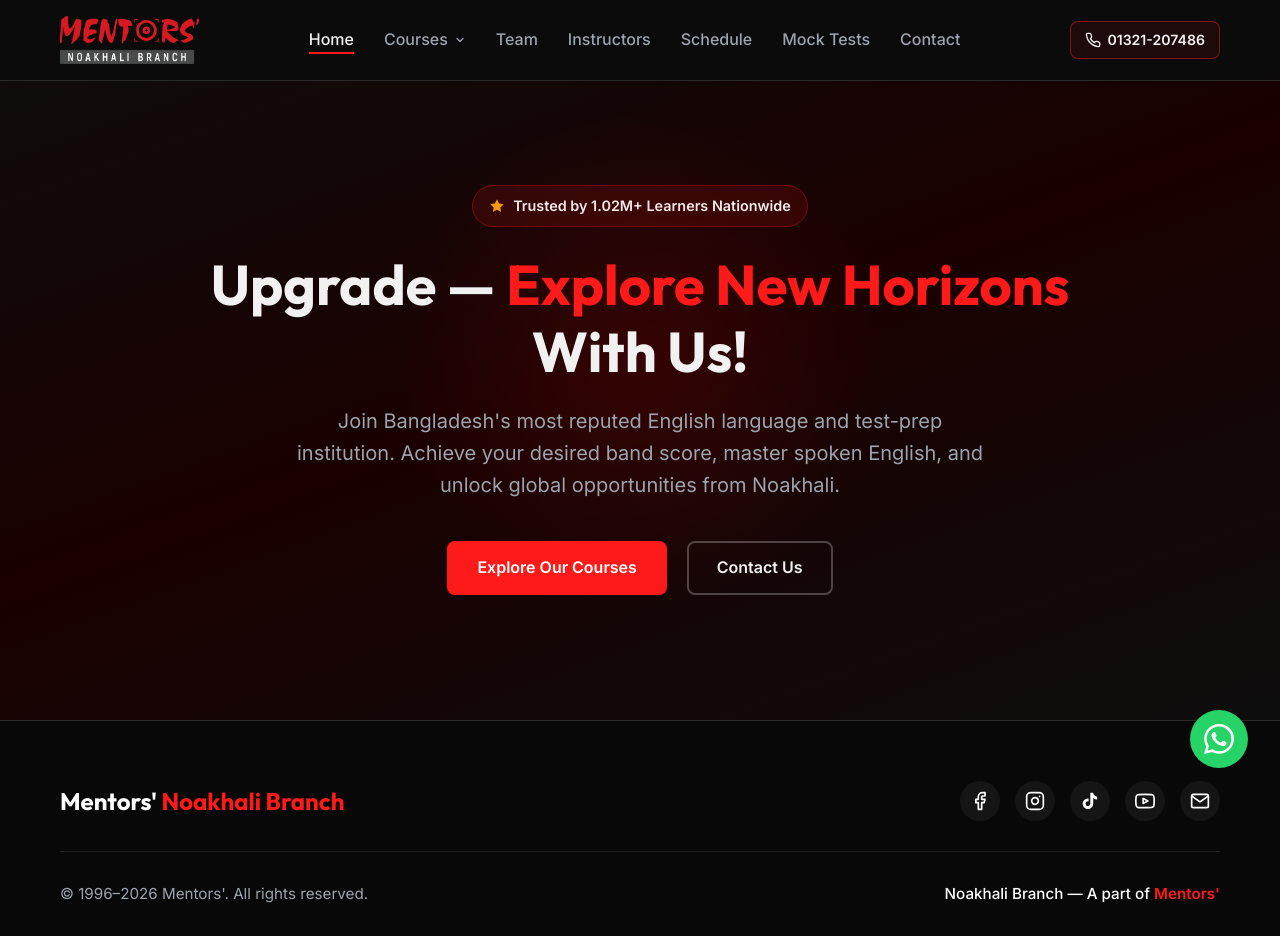
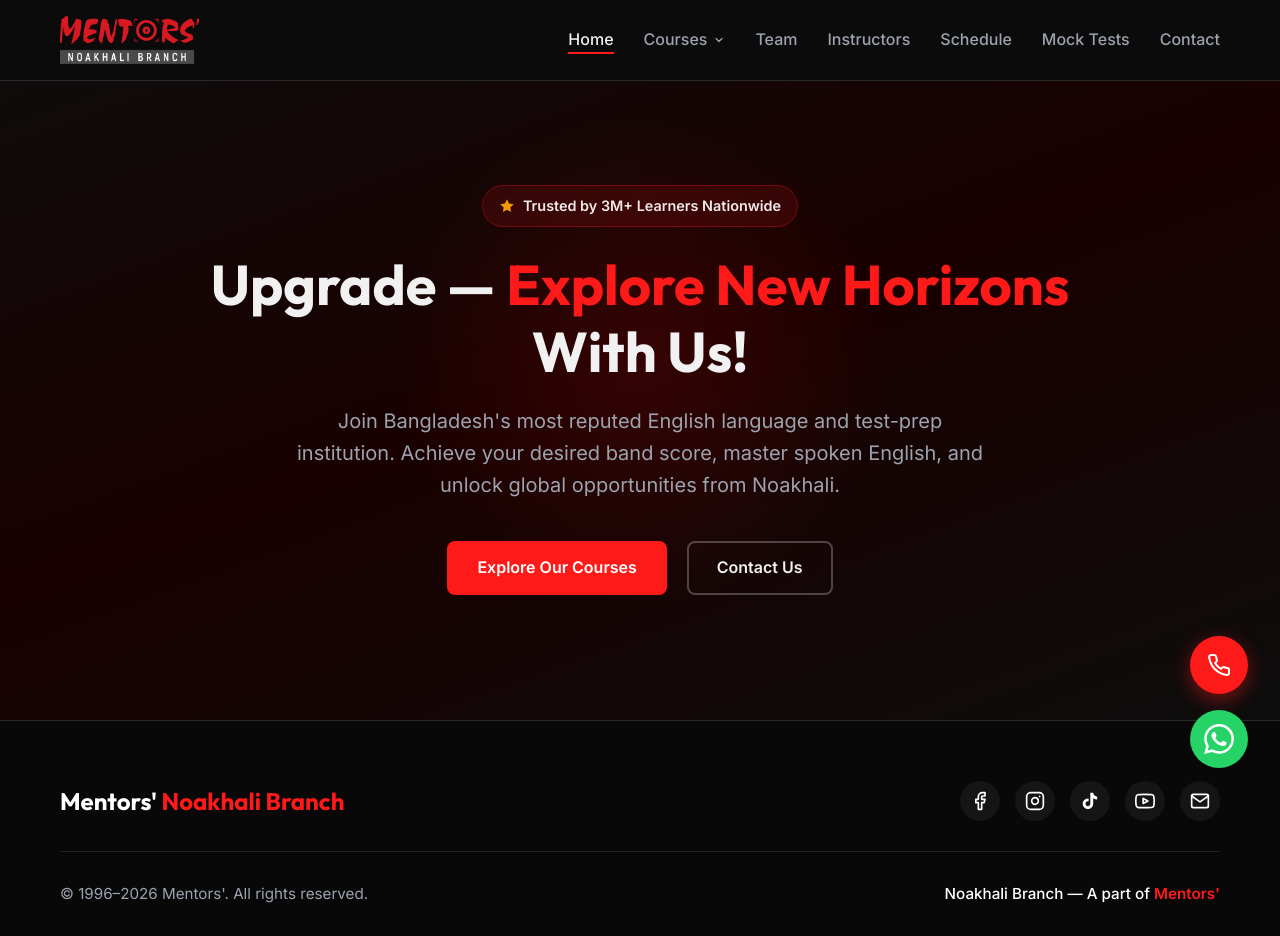
Before and after one commit to msneloy/Mentors, a plain HTML site: page index.html in a window 1280 px wide. Drawn offline with Linux system fonts and the light colour scheme.

Commit message:
feat: move nav phone number to a floating action button

```diff
--- a/css/style.css
+++ b/css/style.css
@@ -1744,55 +1744,79 @@
     }
 }
 
-/* ── Floating WhatsApp Button ───────────────────────────── */
-.whatsapp-float {
+/* ── Floating Action Buttons ────────────────────────────── */
+.floating-action-group {
     position: fixed;
     bottom: 32px;
     right: 32px;
     z-index: 999;
     display: flex;
+    flex-direction: column;
+    gap: 16px;
+    align-items: flex-end;
+}
+
+.action-float {
+    display: flex;
     align-items: center;
     gap: 10px;
     text-decoration: none;
 }
 
-.whatsapp-float .wa-btn {
+.action-float .action-btn {
     width: 58px;
     height: 58px;
     border-radius: 50%;
+    display: flex;
+    justify-content: center;
+    align-items: center;
+    transition: var(--transition);
+}
+
+.action-float.whatsapp-float .action-btn {
     background: #25D366;
-    display: flex;
-    align-items: center;
-    justify-content: center;
     box-shadow: 0 6px 20px rgba(37, 211, 102, 0.45);
-    transition: var(--transition);
     animation: waPulse 2.5s infinite;
 }
 
-.whatsapp-float:hover .wa-btn {
+.action-float.phone-float .action-btn {
+    background: var(--accent);
+    box-shadow: 0 6px 20px rgba(255, 26, 26, 0.45);
+}
+
+.action-float.phone-float .action-btn svg {
+    color: white;
+}
+
+.action-float:hover.whatsapp-float .action-btn {
     background: #1ebe5c;
     transform: scale(1.1);
     box-shadow: 0 10px 30px rgba(37, 211, 102, 0.55);
     animation: none;
 }
 
-.whatsapp-float .wa-tooltip {
+.action-float:hover.phone-float .action-btn {
+    transform: scale(1.1);
+    box-shadow: 0 10px 30px rgba(255, 26, 26, 0.55);
+}
+
+.action-float .action-tooltip {
     background: #111;
     color: #fff;
     font-size: 0.82rem;
     font-weight: 600;
     padding: 6px 12px;
-    border-radius: 8px;
+    border-radius: 6px;
     white-space: nowrap;
     opacity: 0;
-    transform: translateX(8px);
-    transition: var(--transition);
+    transform: translateX(10px);
+    transition: all 0.3s ease;
     pointer-events: none;
     order: -1;
     border: 1px solid var(--border-color);
 }
 
-.whatsapp-float:hover .wa-tooltip {
+.action-float:hover .action-tooltip {
     opacity: 1;
     transform: translateX(0);
 }
@@ -1803,7 +1827,7 @@
     }
 
     70% {
-        box-shadow: 0 0 0 14px rgba(37, 211, 102, 0);
+        box-shadow: 0 0 0 15px rgba(37, 211, 102, 0);
     }
 
     100% {
@@ -1812,12 +1836,12 @@
 }
 
 @media (max-width: 480px) {
-    .whatsapp-float {
+    .floating-action-group {
         bottom: 20px;
         right: 20px;
     }
 
-    .whatsapp-float .wa-tooltip {
+    .action-float .action-tooltip {
         display: none;
     }
 }
--- a/index.html
+++ b/index.html
@@ -33,17 +33,7 @@
                 <li><a href="mock-tests.html">Mock Tests</a></li>
                 <li><a href="contact.html">Contact</a></li>
             </ul>
-            <div class="nav-contact-info">
-                <a href="tel:+8801321207486" class="nav-phone-link">
-                    <svg width="16" height="16" viewBox="0 0 24 24" fill="none" stroke="currentColor" stroke-width="2"
-                        stroke-linecap="round" stroke-linejoin="round">
-                        <path
-                            d="M22 16.92v3a2 2 0 0 1-2.18 2 19.79 19.79 0 0 1-8.63-3.07 19.5 19.5 0 0 1-6-6 19.79 19.79 0 0 1-3.07-8.67A2 2 0 0 1 4.11 2h3a2 2 0 0 1 2 1.72 12.84 12.84 0 0 0 .7 2.81 2 2 0 0 1-.45 2.11L8.09 9.91a16 16 0 0 0 6 6l1.27-1.27a2 2 0 0 1 2.11-.45 12.84 12.84 0 0 0 2.81.7A2 2 0 0 1 22 16.92z">
-                        </path>
-                    </svg>
-                    01321-207486
-                </a>
-            </div>
+
             <button class="hamburger" aria-label="Toggle Navigation">
                 <svg viewBox="0 0 24 24" fill="none" stroke="currentColor" stroke-width="2" stroke-linecap="round"
                     stroke-linejoin="round">
@@ -64,7 +54,7 @@
                         points="12 2 15.09 8.26 22 9.27 17 14.14 18.18 21.02 12 17.77 5.82 21.02 7 14.14 2 9.27 8.91 8.26 12 2">
                     </polygon>
                 </svg>
-                Trusted by 1.02M+ Learners Nationwide
+                Trusted by 3M+ Learners Nationwide
             </div>
             <h1>Upgrade &mdash; <em>Explore New Horizons</em> With Us!</h1>
             <p>Join Bangladesh's most reputed English language and test-prep institution. Achieve your desired band
@@ -107,27 +97,43 @@
                             </path>
                             <polygon points="9.75 15.02 15.5 12 9.75 8.98 9.75 15.02"></polygon>
                         </svg></a>
-                        <a href="mailto:mentors.noakhali.branch@gmail.com" aria-label="Email"><svg width="20" height="20" viewBox="0 0 24 24" fill="none" stroke="currentColor" stroke-width="2" stroke-linecap="round" stroke-linejoin="round"><path d="M4 4h16c1.1 0 2 .9 2 2v12c0 1.1-.9 2-2 2H4c-1.1 0-2-.9-2-2V6c0-1.1.9-2 2-2z"></path><polyline points="22,6 12,13 2,6"></polyline></svg></a>
+                    <a href="mailto:mentors.noakhali.branch@gmail.com" aria-label="Email"><svg width="20" height="20"
+                            viewBox="0 0 24 24" fill="none" stroke="currentColor" stroke-width="2"
+                            stroke-linecap="round" stroke-linejoin="round">
+                            <path d="M4 4h16c1.1 0 2 .9 2 2v12c0 1.1-.9 2-2 2H4c-1.1 0-2-.9-2-2V6c0-1.1.9-2 2-2z">
+                            </path>
+                            <polyline points="22,6 12,13 2,6"></polyline>
+                        </svg></a>
                 </div>
             </div>
             <div class="footer-bottom">
                 <p>&copy; 1996&ndash;2026 Mentors'. All rights reserved.</p>
-                <div class="branch-note">Noakhali Branch &mdash; A part of <a href="https://www.mentors.com.bd" target="_blank" rel="noopener" style="color:var(--accent); text-decoration:none; font-weight:600;">Mentors'</a></div>
+                <div class="branch-note">Noakhali Branch &mdash; A part of <a href="https://www.mentors.com.bd"
+                        target="_blank" rel="noopener"
+                        style="color:var(--accent); text-decoration:none; font-weight:600;">Mentors'</a></div>
             </div>
         </div>
     </footer>
 
-    <!-- Floating WhatsApp Button -->
-    <a href="https://wa.me/8801321207486" class="whatsapp-float" target="_blank" rel="noopener"
-        aria-label="Chat on WhatsApp">
-        <span class="wa-tooltip">Chat with us</span>
-        <div class="wa-btn">
-            <svg width="30" height="30" viewBox="0 0 24 24" fill="white">
-                <path
-                    d="M17.472 14.382c-.297-.149-1.758-.867-2.03-.967-.273-.099-.471-.148-.67.15-.197.297-.767.966-.94 1.164-.173.199-.347.223-.644.075-.297-.15-1.255-.463-2.39-1.475-.883-.788-1.48-1.761-1.653-2.059-.173-.297-.018-.458.13-.606.134-.133.298-.347.446-.52.149-.174.198-.298.298-.497.099-.198.05-.371-.025-.52-.075-.149-.669-1.612-.916-2.207-.242-.579-.487-.5-.669-.51-.173-.008-.371-.01-.57-.01-.198 0-.52.074-.792.372-.272.297-1.04 1.016-1.04 2.479 0 1.462 1.065 2.875 1.213 3.074.149.198 2.096 3.2 5.077 4.487.709.306 1.262.489 1.694.625.712.227 1.36.195 1.871.118.571-.085 1.758-.719 2.006-1.413.248-.694.248-1.289.173-1.413-.074-.124-.272-.198-.57-.347m-5.421 7.403h-.004a9.87 9.87 0 0 1-5.031-1.378l-.361-.214-3.741.982.998-3.648-.235-.374a9.86 9.86 0 0 1-1.51-5.26c.001-5.45 4.436-9.884 9.888-9.884 2.64 0 5.122 1.03 6.988 2.898a9.825 9.825 0 0 1 2.893 6.994c-.003 5.45-4.437 9.884-9.885 9.884m8.413-18.297A11.815 11.815 0 0 0 12.05 0C5.495 0 .16 5.335.157 11.892c0 2.096.547 4.142 1.588 5.945L.057 24l6.305-1.654a11.882 11.882 0 0 0 5.683 1.448h.005c6.554 0 11.89-5.335 11.893-11.893a11.821 11.821 0 0 0-3.48-8.413Z" />
+        <!-- Floating Action Buttons -->
+    <div class="floating-action-group">
+        <a href="tel:+8801321207486" class="action-float phone-float" aria-label="Call Reception">
+            <span class="action-tooltip">Call Reception</span>
+            <div class="action-btn">
+                <svg width="24" height="24" viewBox="0 0 24 24" fill="none" stroke="currentColor" stroke-width="2" stroke-linecap="round" stroke-linejoin="round">
+                    <path d="M22 16.92v3a2 2 0 0 1-2.18 2 19.79 19.79 0 0 1-8.63-3.07 19.5 19.5 0 0 1-6-6 19.79 19.79 0 0 1-3.07-8.67A2 2 0 0 1 4.11 2h3a2 2 0 0 1 2 1.72 12.84 12.84 0 0 0 .7 2.81 2 2 0 0 1-.45 2.11L8.09 9.91a16 16 0 0 0 6 6l1.27-1.27a2 2 0 0 1 2.11-.45 12.84 12.84 0 0 0 2.81.7A2 2 0 0 1 22 16.92z"></path>
                 </svg>
             </div>
         </a>
+        <a href="https://wa.me/8801321207486" class="action-float whatsapp-float" target="_blank" rel="noopener" aria-label="Chat on WhatsApp">
+            <span class="action-tooltip">Chat with us</span>
+            <div class="action-btn">
+                <svg width="30" height="30" viewBox="0 0 24 24" fill="white">
+                    <path d="M17.472 14.382c-.297-.149-1.758-.867-2.03-.967-.273-.099-.471-.148-.67.15-.197.297-.767.966-.94 1.164-.173.199-.347.223-.644.075-.297-.15-1.255-.463-2.39-1.475-.883-.788-1.48-1.761-1.653-2.059-.173-.297-.018-.458.13-.606.134-.133.298-.347.446-.52.149-.174.198-.298.298-.497.099-.198.05-.371-.025-.52-.075-.149-.669-1.612-.916-2.207-.242-.579-.487-.5-.669-.51-.173-.008-.371-.01-.57-.01-.198 0-.52.074-.792.372-.272.297-1.04 1.016-1.04 2.479 0 1.462 1.065 2.875 1.213 3.074.149.198 2.096 3.2 5.077 4.487.709.306 1.262.489 1.694.625.712.227 1.36.195 1.871.118.571-.085 1.758-.719 2.006-1.413.248-.694.248-1.289.173-1.413-.074-.124-.272-.198-.57-.347m-5.421 7.403h-.004a9.87 9.87 0 0 1-5.031-1.378l-.361-.214-3.741.982.998-3.648-.235-.374a9.86 9.86 0 0 1-1.51-5.26c.001-5.45 4.436-9.884 9.888-9.884 2.64 0 5.122 1.03 6.988 2.898a9.825 9.825 0 0 1 2.893 6.994c-.003 5.45-4.437 9.884-9.885 9.884m8.413-18.297A11.815 11.815 0 0 0 12.05 0C5.495 0 .16 5.335.157 11.892c0 2.096.547 4.142 1.588 5.945L.057 24l6.305-1.654a11.882 11.882 0 0 0 5.683 1.448h.005c6.554 0 11.89-5.335 11.893-11.893a11.821 11.821 0 0 0-3.48-8.413Z" />
+                </svg>
+            </div>
+        </a>
+    </div>
 
     <script src="js/nav.js"></script>
     <script src="js/courses.js"></script>
```
Also changed, not shown: contact.html (+20 -22 lines), course-detail.html (+1 -11 lines), courses.html (+20 -19 lines), instructors.html (+20 -22 lines), mock-tests.html (+20 -22 lines), schedule.html (+20 -19 lines), team.html (+20 -22 lines). Lines whose indentation alone changed are shown as unchanged.
